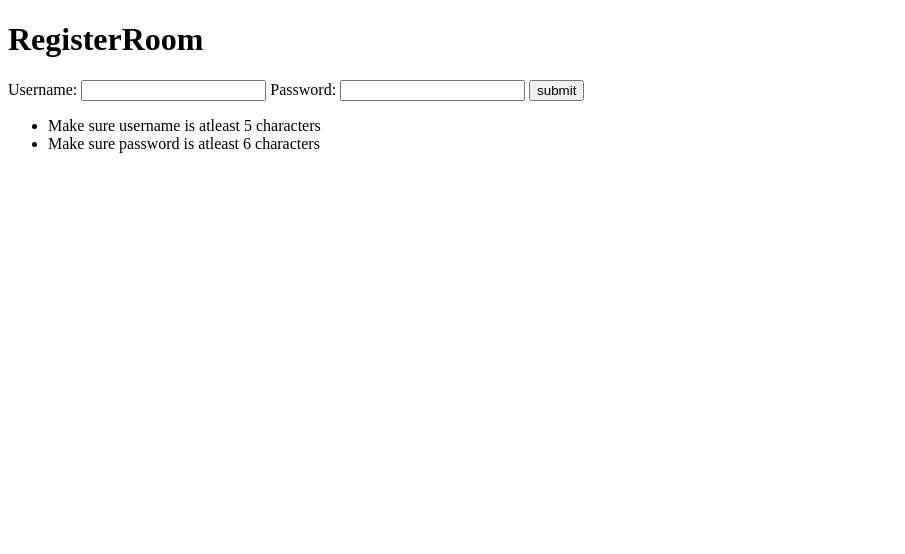
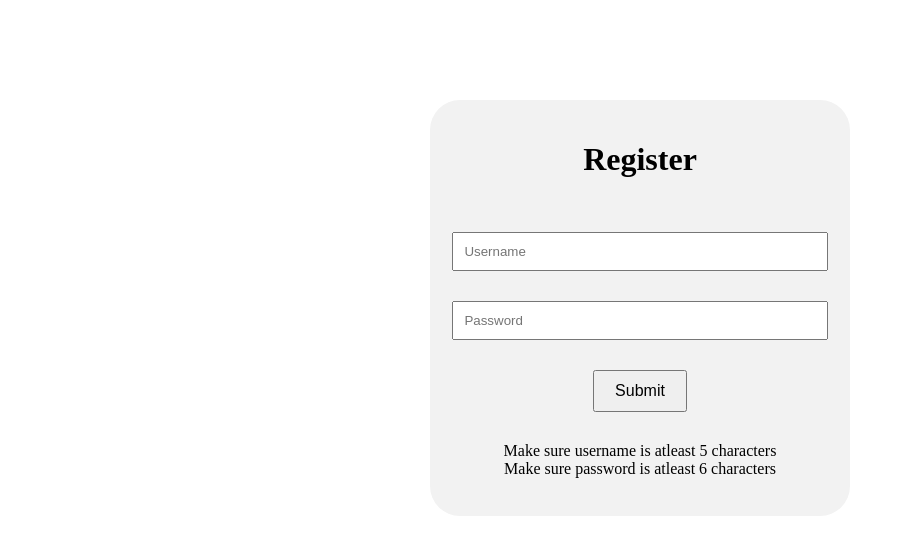
Before and after one commit to zzxoto/Chat-application, a website: page public/register/index.html in a window 1280 px wide. Shown: the whole page, without its empty margins (0-905 px from the left). Drawn offline with Linux system fonts and the light colour scheme.

Commit message:
regLog DevSuccess

```diff
--- a/public/register/index.html
+++ b/public/register/index.html
@@ -5,32 +5,66 @@
     <title></title>
     <style media="screen">
         #errDisplay{
-            width: 300px;
-            height: 100px;
-            border: 5px solid red;
             color:red;
             font-size: 20px;
             display: none;
+        }
+        div{
+          text-align: center;
+          width: 30%;
+          max-width: 400px;
+          min-width: 200px;
+          margin-left: auto;
+          margin-right: auto;
+          margin-top: 100px;
+          padding: 20px;
+          border: 10px;
+          border-radius: 30px;
+          background-color: #f2f2f2;
+        }
+        #inputList{
+          list-style-type: none;
+          padding: 2px;
+        }
+        #inputList> li{margin-top: 30px; }
+
+        .input{
+            width: 100%;
+            padding: 10px;
+            -webkit-box-sizing: border-box;
+            -moz-box-sizing: border-box;
+            box-sizing: border-box;
+        }
+
+        input[type=submit]{
+          padding: 10px 20px;
+          font-size: 16px;
+
         }
     </style>
   </head>
   <body>
 
-      <h1>RegisterRoom</h1>
-      <form>
-          <label for="username">Username:</label>
-          <input type="text" name="username" value="">
 
-          <label for="password">Password:</label>
-          <input type="password" name="password" value="">
+      <div>
+          <h1>Register</h1>
 
-          <input type="submit" name="" value="submit">
-      </form>
-      <p id="errDisplay"></p>
+            <form>
+                <ul id="inputList">
+                  <li><input type="text" name="username" value="" placeholder="Username" class="input"></li>
+                  <li><input type="password" name="password" value="" placeholder="Password" class ="input"></li>
+                  <li><input type="submit" name="" value="Submit"></li>
+                  <li>Make sure username is atleast 5 characters<br>Make sure password is atleast 6 characters</li>
+                  <li id="errDisplay"></li>
+                </ul>
+            </form>
+
+      </div>
+
       <ul>
-        <li>Make sure username is atleast 5 characters</li>
-        <li>Make sure password is atleast 6 characters</li>
+
       </ul>
+
 
     <script type="text/javascript" src="index.js">
     </script>
--- a/public/register/index.js
+++ b/public/register/index.js
@@ -30,11 +30,12 @@ form.addEventListener("submit" , function(x){// submit button
 
 function register_response(){
 
-    console.log("asdasd")
+
     if (this.readyState == 4 && this.status == 200) {
-      console.log(this.response)
+
       var response = JSON.parse(this.response);
       var err = response.err;
+
       if (err){
             var errMessage = "";
 
@@ -48,6 +49,7 @@ function register_response(){
             errDisplay.innerHTML = errMessage;
             errDisplay.style.display = "block";
       }
+
       else{
         // window.location.href = "https://abhaya-chat-as-you-like.herokuapp.com/chat";
         window.location.href = "http://localhost:8080/chat"
--- a/router/register.js
+++ b/router/register.js
@@ -29,7 +29,7 @@ router.post('/' , function(req , res){
           if (validEntry){
                 var user = new User({ username: username, password: req.body.password , friends:[]})
                 user.save( (err)=> {
-                  if (err){res.send(err); return;}
+                  if (err){res.send({err:88}); return;}
 
                   firstTimeUser(user, (err)=>{
                     if (err){
```
